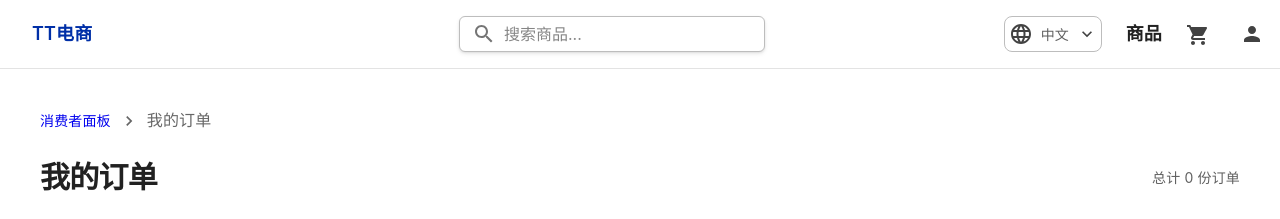
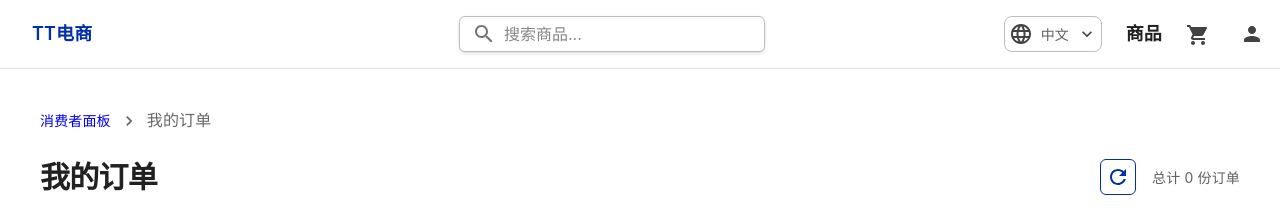
Before and after one commit to sunmery/tiktok-ecommerce-fe, a React (Vite) app: page /consumer/orders in a window 1280 px wide. Shown: the top 219 px of the page. Built offline with nearby package versions, Linux system fonts and the light colour scheme; what casdoor-js-sdk would draw is missing.

Commit message:
style: consumer order page added refresh button

```diff
--- a/src/routes/consumer/orders/index.lazy.tsx
+++ b/src/routes/consumer/orders/index.lazy.tsx
@@ -23,7 +23,7 @@ import {orderService} from '@/api/orderService'
 import OrderList from '@/shared/components/OrderList.lazy'
 import Breadcrumbs from '@/shared/components/Breadcrumbs'
 import {Order} from "@/types/orders.ts"
-import {Clear, FilterList, Search} from '@mui/icons-material'
+import {Clear, FilterList, Search, Refresh} from '@mui/icons-material'
 import {useTranslation} from 'react-i18next'
 import PaginationBar from "@/components/PaginationBar";
 import { usePagination } from '@/hooks/usePagination'
@@ -81,11 +81,12 @@ function ConsumerOrders() {
         data: orders,
         isLoading,
         error,
-        refetch
+        refetch,
+        isFetching
     } = useQuery<Order[], Error>({
         queryKey: ['orders', queryParams],
         queryFn: () => fetchOrders(queryParams),
-        staleTime: 5 * 60 * 1000, // 5分钟内数据不会被标记为过时
+        staleTime: 5 * 60 * 1000,
         enabled: !!account.id
     })
 
@@ -269,7 +270,30 @@ function ConsumerOrders() {
 
             <Box sx={{display: 'flex', justifyContent: 'space-between', alignItems: 'center', mb: 3}}>
                 <Typography level="h2">{t('consumer.orders.title')}</Typography>
-                <Typography level="body-sm">{t('consumer.orders.totalCount', {count: count })}</Typography>
+                <Box sx={{display: 'flex', alignItems: 'center', gap: 2}}>
+                    <IconButton
+                        variant="outlined"
+                        color="primary"
+                        onClick={() => refetch()}
+                        disabled={isFetching}
+                        sx={{
+                            animation: isFetching ? 'spin 1s linear infinite' : 'none',
+                            '@keyframes spin': {
+                                '0%': {
+                                    transform: 'rotate(0deg)',
+                                },
+                                '100%': {
+                                    transform: 'rotate(360deg)',
+                                },
+                            },
+                        }}
+                    >
+                        <Refresh />
+                    </IconButton>
+                    <Typography level="body-sm">
+                        {t('consumer.orders.totalCount', {count: count })}
+                    </Typography>
+                </Box>
             </Box>
 
             {/* 过滤器 */}
--- a/src/utils/i18n.ts
+++ b/src/utils/i18n.ts
@@ -2131,6 +2131,7 @@ const resources = {
             'admin.analytics.ordersTrend': '订单趋势',
 
             'home.loading': '加载中',
+            'home.loadError': '加载失败, 请重试',
 
             'products.category': '商品分类',
             'products.selectCategory': '选择分类',
```
Also changed, not shown: package.json (+5 -5 lines), 1 other file (tests, documents, lock files or other folders).
